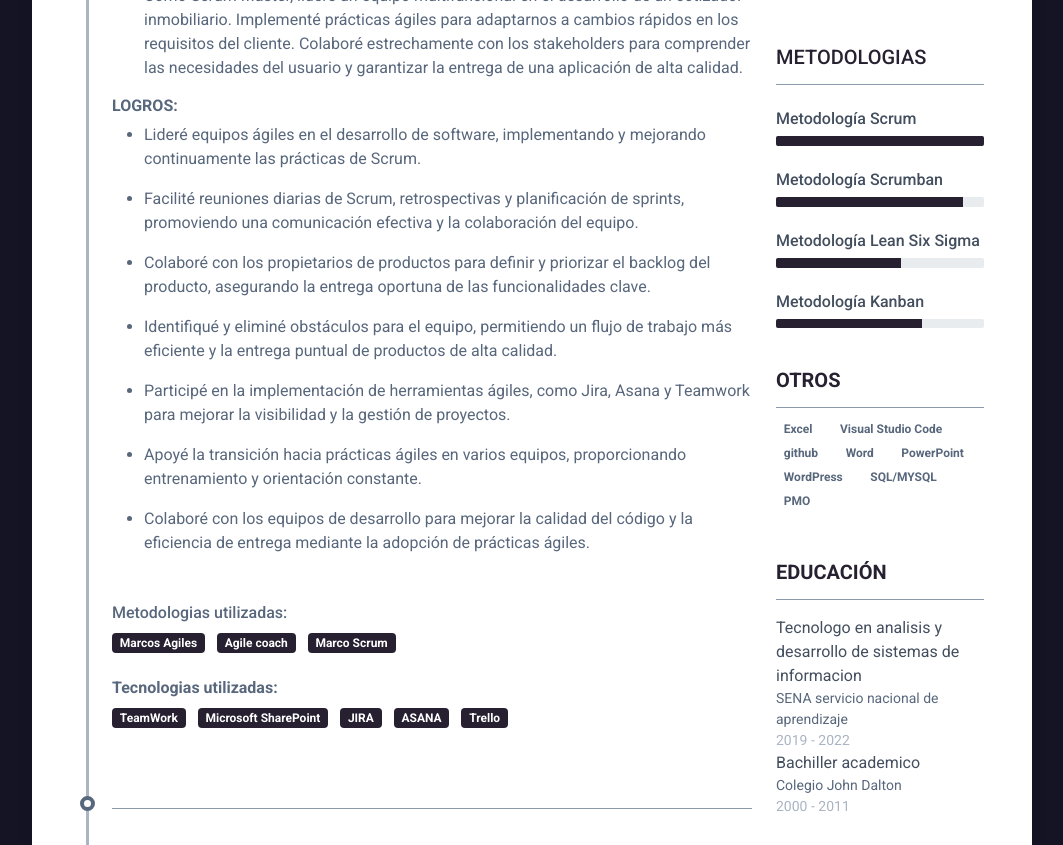
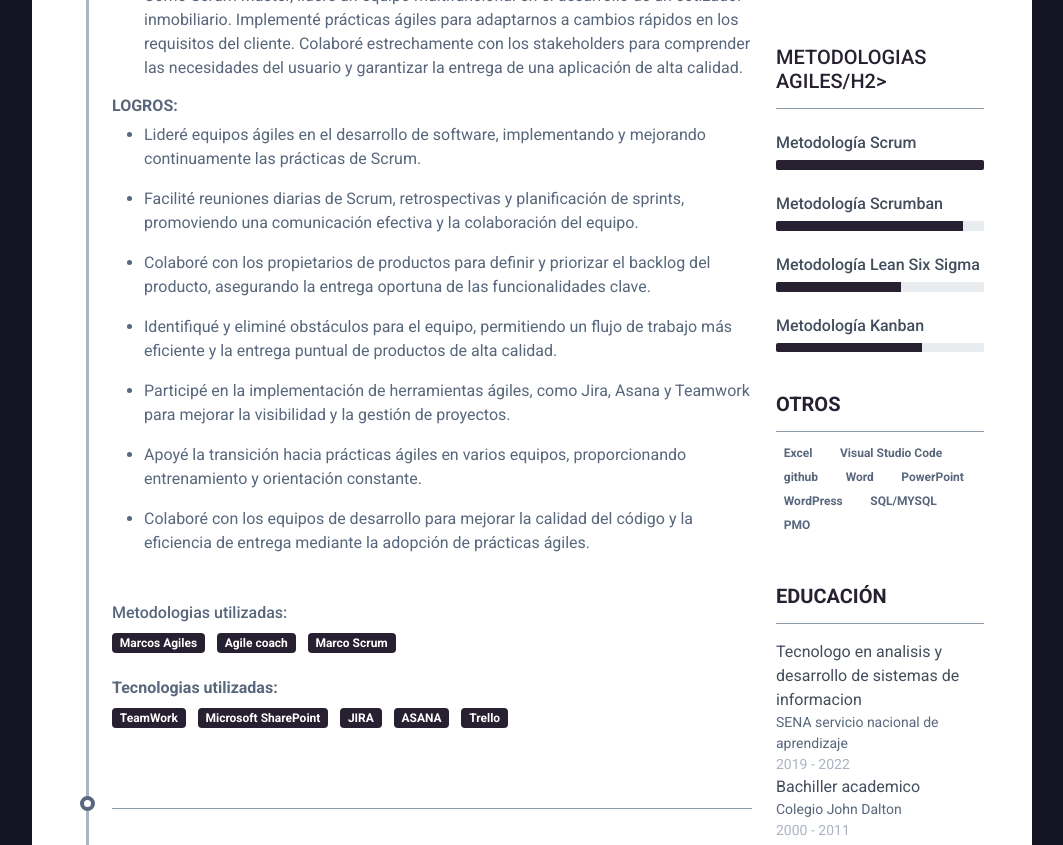
Before and after one commit to AriadnaGomez1990/CV-ariadna, a plain HTML site: page index.html in a window 1280 px wide. Shown: the part 960-1805 px from the top of the page, without its empty margins (108-1171 px from the left). Drawn offline with Linux system fonts and the light colour scheme.

Commit message:
Update index.html

```diff
--- a/index.html
+++ b/index.html
@@ -448,7 +448,7 @@
 
 								<div class="resume-skill-item">
 									<h2 class="resume-section-title text-uppercase font-weight-bold pb-3 mt-5">
-										Metodologias</h2>
+										Metodologias Agiles/h2>
 									<h4 class="mt-4 resume-skills-cat font-weight-bold">Metodología Scrum</h4>
 									<ul class="list-unstyled">
 										<li class="mb-2">
```
